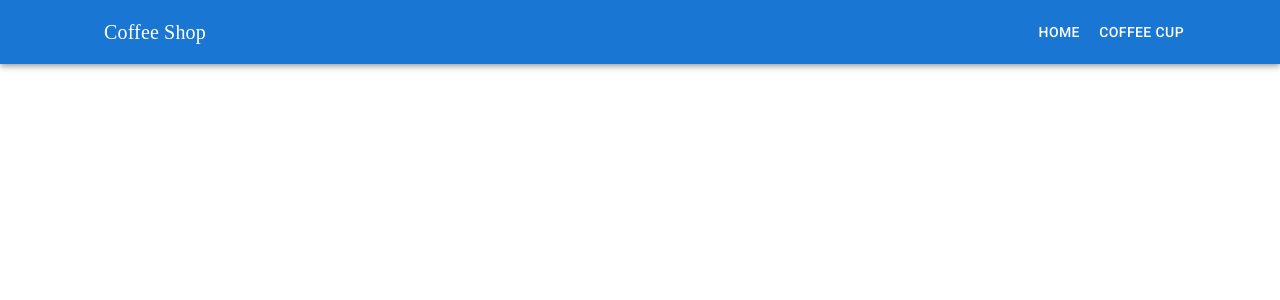
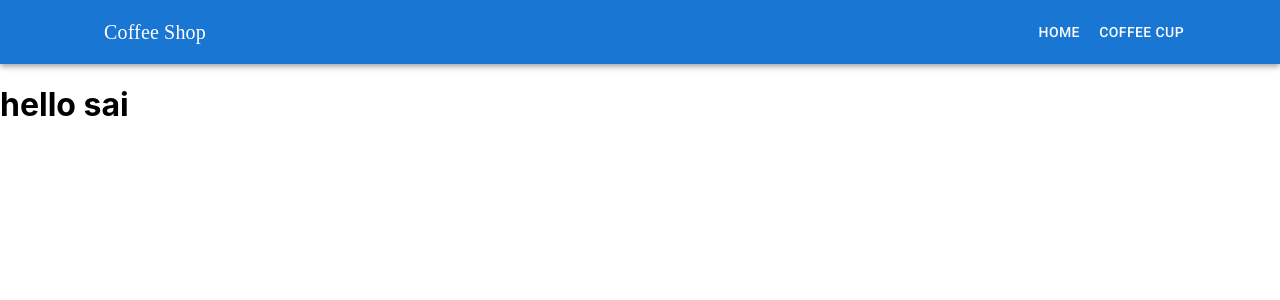
Before and after one commit to rebelsatya/react-demo, a React (Create React App) app: page / in a window 1280 px wide. Shown: the top 300 px of the page. Built offline with nearby package versions, Linux system fonts and the light colour scheme; some icons are missing; a web font is replaced by a local one.

Commit message:
add new line in navbar

```diff
--- a/src/App.js
+++ b/src/App.js
@@ -12,6 +12,7 @@ function App(){
   return(
     <>
     <Navbar/>
+    <h1>hello sai</h1>
     </>
   )
 }
```
